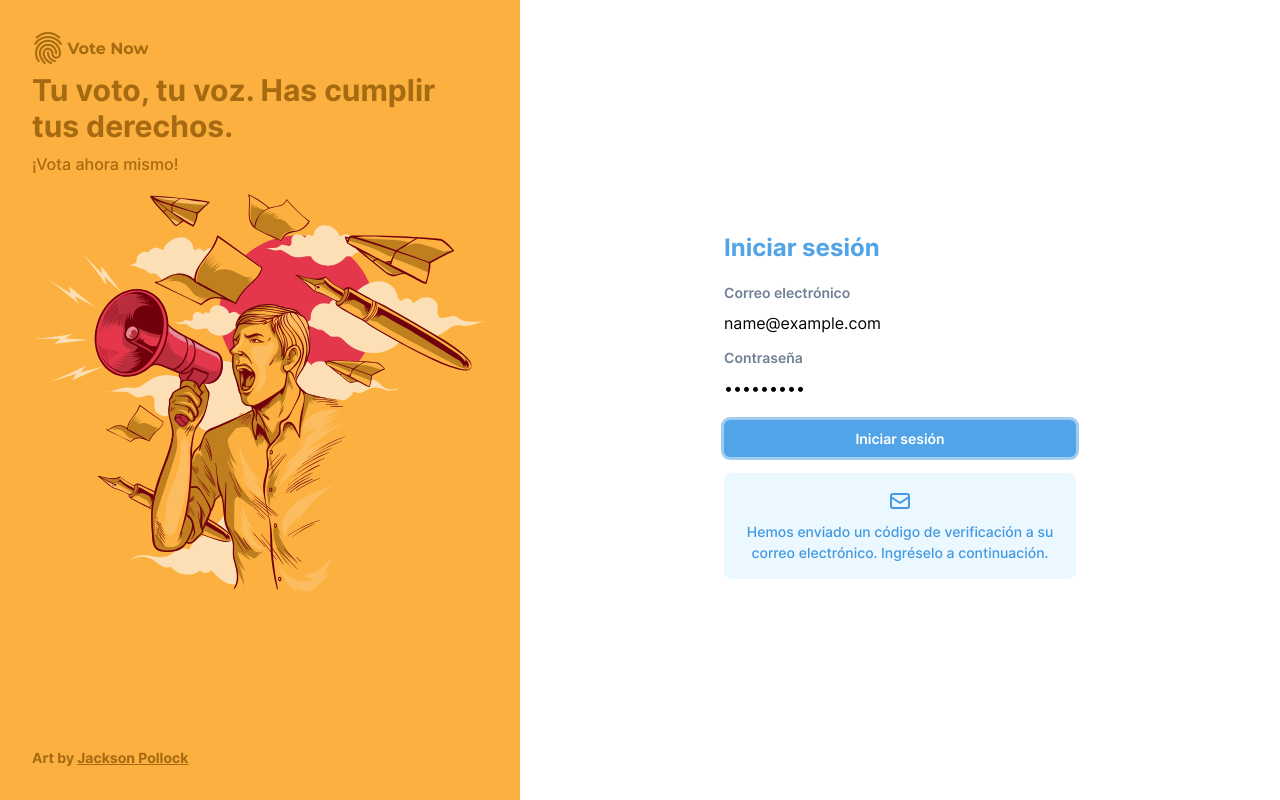
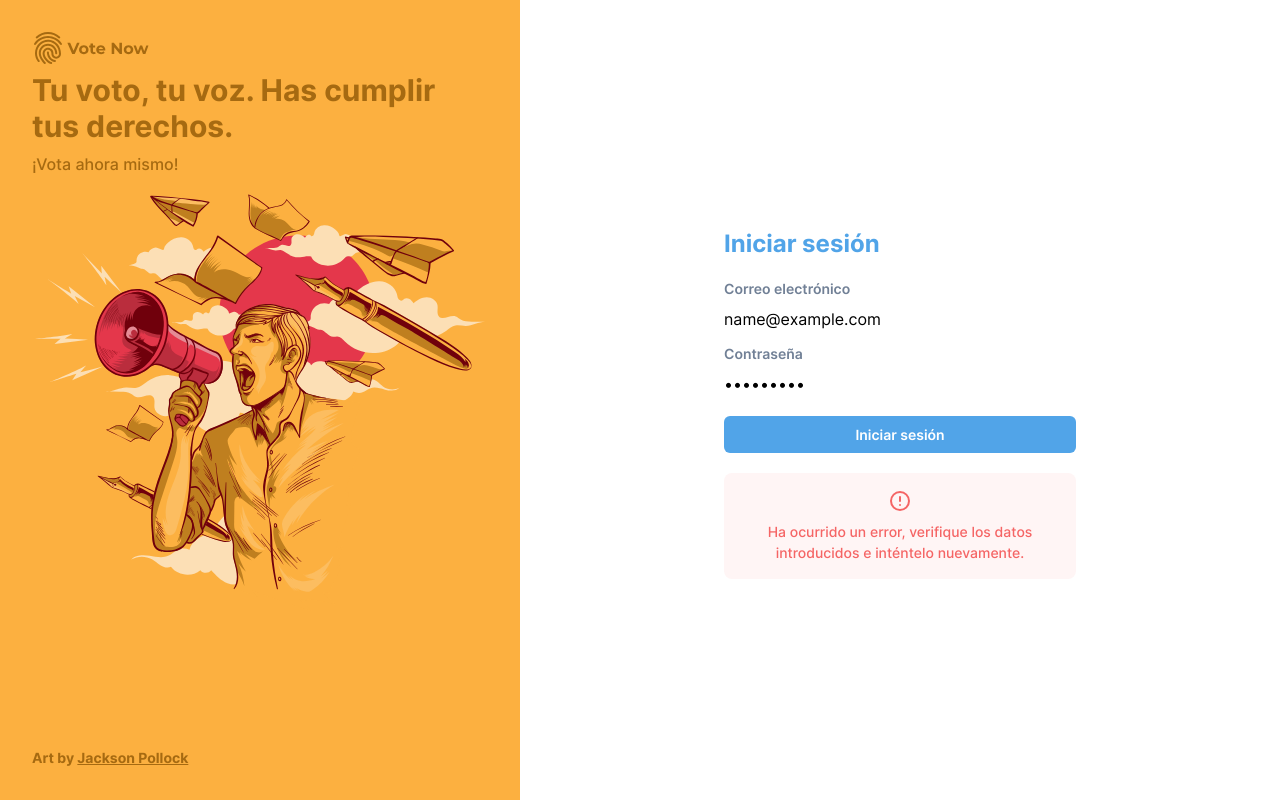
Before and after one commit to bryanbarrios/voting_app, a React (Create React App) app: page /login in a window 1280 px wide. Both pictures are taken after typing "name@example.com", "Sample123" into the empty fields and a click on the button "Iniciar sesión". Built offline with nearby package versions, Linux system fonts and the light colour scheme; no server answers.

Commit message:
getting and saving authentication id and user id for verification

```diff
--- a/src/App.js
+++ b/src/App.js
@@ -1,10 +1,13 @@
 import React from 'react';
+import { AuthContextProvider } from './context/auth';
 import { AppRouter } from './routers/AppRouter';
 
 function App() {
 	return (
 		<>
-			<AppRouter />
+			<AuthContextProvider>
+				<AppRouter />
+			</AuthContextProvider>
 		</>
 	);
 }
--- a/src/auth_provider.js
+++ b/src/auth_provider.js
@@ -4,24 +4,40 @@ const token = '__auth_token__';
 const authentication_id = '__authentication_id__';
 
 async function getToken() {
-	return window.localStorage.getItem(token);
+	return JSON.parse(window.localStorage.getItem(token));
 }
 
 async function getAuthenticationId() {
-	return window.localStorage.getItem(authentication_id);
+	return JSON.parse(window.localStorage.getItem(authentication_id));
 }
 
-function handleOtpResponse(data) {
-	window.localStorage.setItem(authentication_id, data);
+function handleTokenResponse(data) {
+	window.localStorage.setItem(token, JSON.stringify(data));
 	return data;
 }
 
-function otp(data) {
+function handleOtpResponse({ id, userId }) {
+	if (id === 0 && userId === 0) {
+		throw new Error('Credenciales inválidas');
+	} else {
+		window.localStorage.setItem(
+			authentication_id,
+			JSON.stringify({ id, userId })
+		);
+	}
+	return { id, userId };
+}
+
+function login(data) {
 	return client('user/auth', { data }).then(handleOtpResponse);
+}
+
+function verification(data) {
+	return client('user/answerTfa', { data }).then(handleTokenResponse);
 }
 
 async function logout() {
 	window.localStorage.removeItem(token);
 }
 
-export { getToken, getAuthenticationId, otp, logout };
+export { getToken, getAuthenticationId, login, verification, logout };
--- a/src/components/Button.js
+++ b/src/components/Button.js
@@ -9,11 +9,13 @@ export const Button = ({
 	isBlock = false,
 	text,
 	type = 'button',
+	isDisable,
 	onClick,
 	...props
 }) => {
 	return (
 		<button
+			disabled={isDisable}
 			className={cx(
 				'py-2 my-4 px-4 rounded-md font-semibold focus:outline-none focus:shadow-outline transition duration-200 ease-in',
 				{
@@ -45,5 +47,5 @@ Button.propTypes = {
 	variantColor: PropTypes.oneOf(['primary', 'secondary']),
 	size: PropTypes.oneOf(['xs', 'sm', 'base', 'lg']),
 	text: PropTypes.string.isRequired,
-	onClick: PropTypes.func
+	onClick: PropTypes.func,
 };
--- a/src/screens/PoliticalPartiesScreen.js
+++ b/src/components/ErrorNotification.js
@@ -1,34 +1,28 @@
-import React, { useMemo } from 'react'
-import { Button } from '../components/Button';
-import { Table } from '../components/Table';
-import { Title } from '../components/Title';
+import React from 'react';
 
-export const PoliticalPartiesScreen = () => {
-	const POLITICAL_PARTY_ENDPOINT = 'political-party';
-
-	const columns = useMemo(
-		() => [
-			{
-				Header: 'Id Partido Político',
-				accessor: 'id',
-			},
-			{
-				Header: 'Partido Político',
-				accessor: 'politicalPartyName',
-			},
-			{
-				Header: 'Abreviatura',
-				accessor: 'abreviation',
-			}
-		],
-		[]
-	);
-
+export const ErrorNotification = () => {
 	return (
-		<div>
-			<Title text="Gestión de Partidos Políticos" />
-			<Button text="Registrar partido político" variantColor="secondary" />
-			<Table columns={columns} path={POLITICAL_PARTY_ENDPOINT} />
+		<div className="w-full my-1 p-4 space-y-2 flex items-center flex-col text-red-500 bg-red-100 rounded-lg">
+			<span>
+				<svg
+					className="w-6 h-6"
+					fill="none"
+					stroke="currentColor"
+					viewBox="0 0 24 24"
+					xmlns="http://www.w3.org/2000/svg"
+				>
+					<path
+						strokeLinecap="round"
+						strokeLinejoin="round"
+						strokeWidth="2"
+						d="M12 8v4m0 4h.01M21 12a9 9 0 11-18 0 9 9 0 0118 0z"
+					></path>
+				</svg>
+			</span>
+			<p className="text-sm text-center font-medium">
+				Ha ocurrido un error, verifique los datos introducidos e inténtelo
+				nuevamente.
+			</p>
 		</div>
 	);
-}
+};
--- a/src/context/auth.js
+++ b/src/context/auth.js
@@ -1,5 +1,47 @@
-import React, { useContext, createContext, useCallback, useMemo } from 'react';
+import React, { createContext, useContext, useState, useCallback } from 'react';
 import * as auth from '../auth_provider';
-import { useAsync } from '../utils/hooks';
 
 const AuthContext = createContext();
+AuthContext.displayName = 'AuthContext';
+
+const AuthContextProvider = ({ children }) => {
+	const [authenticationId, setAuthenticationId] = useState(null);
+
+	return (
+		<AuthContext.Provider value={{ authenticationId, setAuthenticationId }}>
+			{children}
+		</AuthContext.Provider>
+	);
+};
+
+const useAuth = () => {
+	const { authenticationId, setAuthenticationId } = useContext(AuthContext);
+	const [isLoading, setIsLoading] = useState(false);
+	const [hasErrors, setHasErrors] = useState(false);
+
+	const login = useCallback(
+		(data) => {
+			setIsLoading(true);
+			auth
+				.login(data)
+				.then((data) => {
+					setIsLoading(false);
+					setAuthenticationId(data);
+				})
+				.catch(() => {
+					setIsLoading(false);
+					setHasErrors(true);
+				});
+		},
+		[setAuthenticationId]
+	);
+
+	return {
+		isAuthenticated: Boolean(authenticationId),
+		login,
+		isLoading,
+		hasErrors,
+	};
+};
+
+export { AuthContextProvider, useAuth };
--- a/src/screens/LoginScreen.js
+++ b/src/screens/LoginScreen.js
@@ -1,14 +1,18 @@
-import React from 'react';
+import React, { useEffect } from 'react';
 import { Formik, Form } from 'formik';
 import * as Yup from 'yup';
 import { Art } from '../components/art/Art';
 import { Button } from '../components/Button';
 import { FormikControl } from '../components/FormikControl';
 import logo from '../assets/images/logos/logo.svg';
+import { useAuth } from '../context/auth';
 import { EmailNotification } from '../components/EmailNotification';
-import { otp } from '../auth_provider';
+import Transition from '../components/Transition';
+import { ErrorNotification } from '../components/ErrorNotification';
 
-export const LoginScreen = () => {
+export const LoginScreen = ({ history }) => {
+	const { isAuthenticated, login, isLoading, hasErrors } = useAuth();
+
 	const initialValues = {
 		email: '',
 		password: '',
@@ -20,8 +24,16 @@ export const LoginScreen = () => {
 	});
 
 	const onSubmit = (values) => {
-		otp(values);
+		login(values);
 	};
+
+	useEffect(() => {
+		if (isAuthenticated) {
+			setTimeout(() => {
+				history.push('/verification');
+			}, 5000);
+		}
+	}, [isAuthenticated, history]);
 
 	return (
 		<div className="flex">
@@ -54,14 +66,36 @@ export const LoginScreen = () => {
 							/>
 							<Button
 								type="submit"
-								text="Iniciar sesión"
+								text={isLoading ? 'Cargando...' : 'Iniciar sesión'}
 								variantColor="secondary"
 								isBlock={true}
+								isDisable={isLoading}
 							/>
 						</Form>
 					)}
 				</Formik>
-				<EmailNotification />
+				<Transition
+					show={isAuthenticated}
+					enter="transition ease-out duration-700"
+					enterFrom="transform opacity-0 scale-95"
+					enterTo="transform opacity-100 scale-100"
+					leave="transition ease-in duration-100"
+					leaveFrom="transform opacity-100 scale-300"
+					leaveTo="transform opacity-0 scale-95"
+				>
+					<EmailNotification />
+				</Transition>
+				<Transition
+					show={hasErrors}
+					enter="transition ease-out duration-700"
+					enterFrom="transform opacity-0 scale-95"
+					enterTo="transform opacity-100 scale-100"
+					leave="transition ease-in duration-100"
+					leaveFrom="transform opacity-100 scale-300"
+					leaveTo="transform opacity-0 scale-95"
+				>
+					<ErrorNotification />
+				</Transition>
 			</div>
 		</div>
 	);
```
